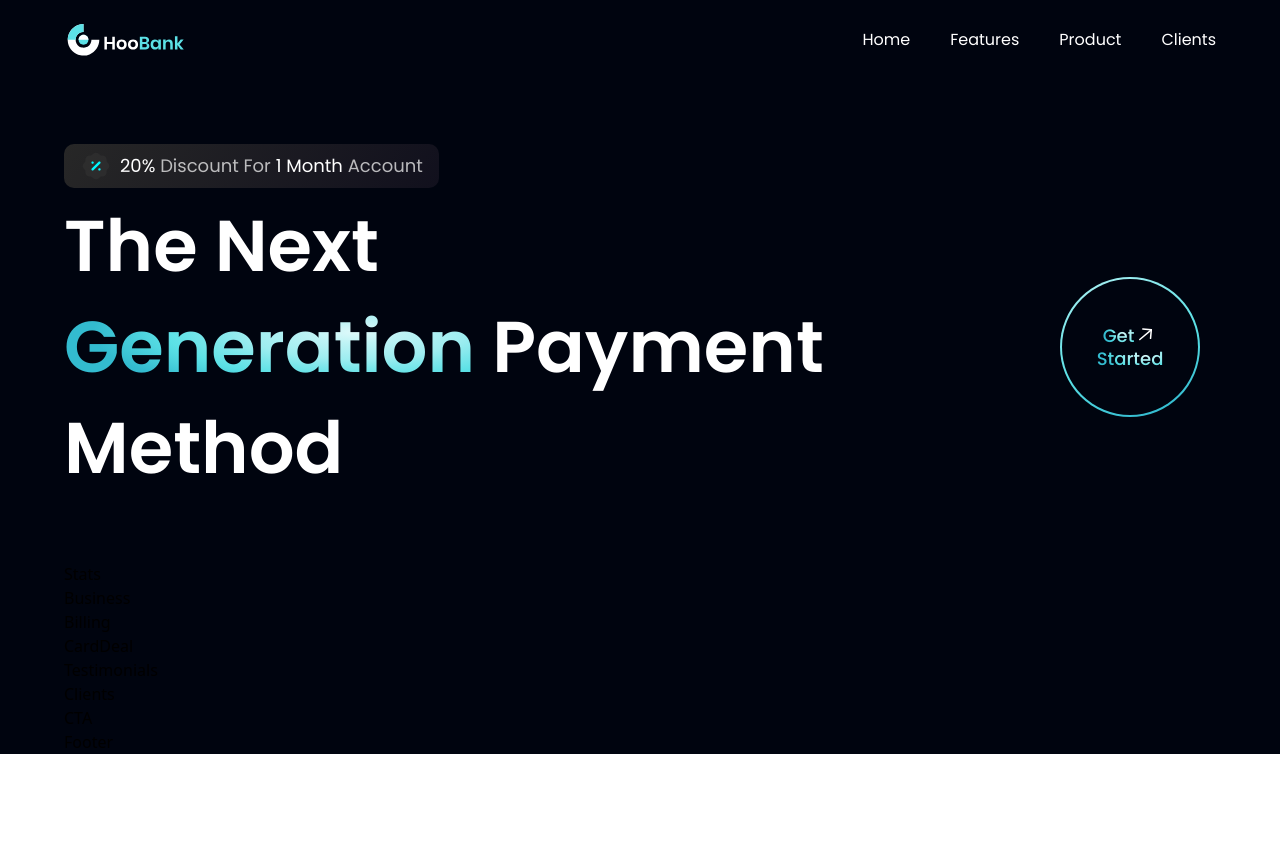
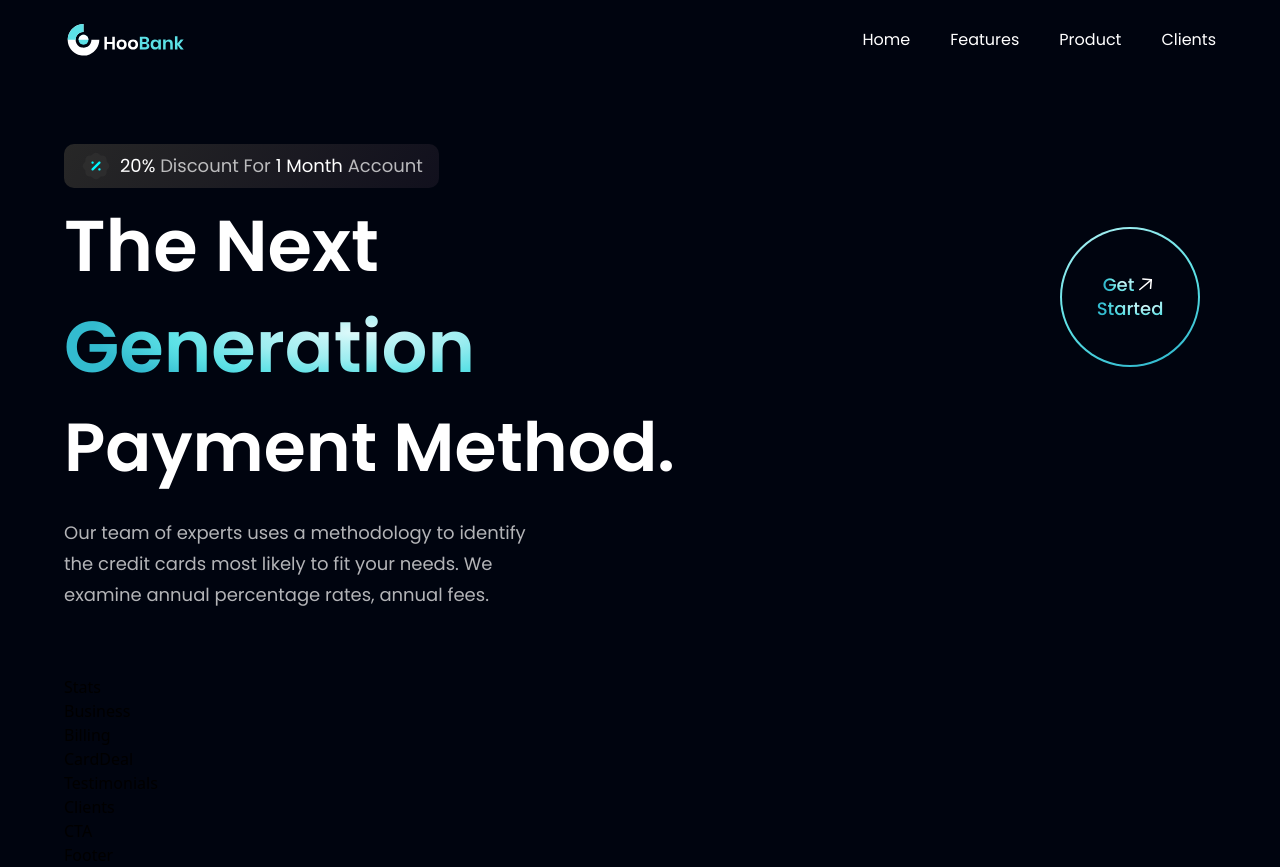
Before and after one commit to sladeutley/fully-responsive-biz-site-react-tw, a React (Vite) app: page / in a window 1280 px wide. Before the commit the page ends 800 px from the top, so only its background shows below. Built offline with nearby package versions, Linux system fonts and the light colour scheme.

Commit message:
continue on Hero component. Finished left side of it

```diff
--- a/src/components/Hero.jsx
+++ b/src/components/Hero.jsx
@@ -7,6 +7,7 @@
     <section id="home" className={`flex md:flex-row flex-col ${styles.paddingY}`}>
 
       <div className={`flex-1 ${styles.flexStart} flex-col xl:px-0 sm:px-16 px-6`}>
+
         <div className="flex flex-row items-center py-[6px] px-4 bg-discount-gradient rounded-[10px] mb-2">
           <img src={discount} alt="discount" className="w-[32px] h-[32px]" />
           <p className={`${styles.paragraph} ml-2`}>
@@ -14,18 +15,27 @@
             <span className="text-white">1 Month</span> Account
           </p>
         </div>
+
         <div className="flex flex-row justify-between items-center w-full">
           <h1 className="flex-1 font-poppins font-semibold ss:text-[72px] text-[52px] text-white ss:leading-[100.8px] leading-[75px]">
             The Next <br className="sm:block hidden" />{" "}
             <span className="text-gradient">Generation</span>{" "}
-          Payment Method
           </h1>
           <div className="ss:flex hidden md:mr-4 mr-0">
             <GetStarted />
           </div>
         </div>
+
+        <h1 className="font-poppins font-semibold ss:text-[68px] text-[52px] text-white ss:leading-[100.8px] leading-[75px] w-full">
+          Payment Method.
+        </h1>
+        <p className={`${styles.paragraph} max-w-[470px] mt-5`}>
+          Our team of experts uses a methodology to identify the credit cards
+          most likely to fit your needs. We examine annual percentage rates,
+          annual fees.
+        </p>
+
       </div>
-
     </section>
   )
 
```
Lines whose indentation alone changed are shown as unchanged.
